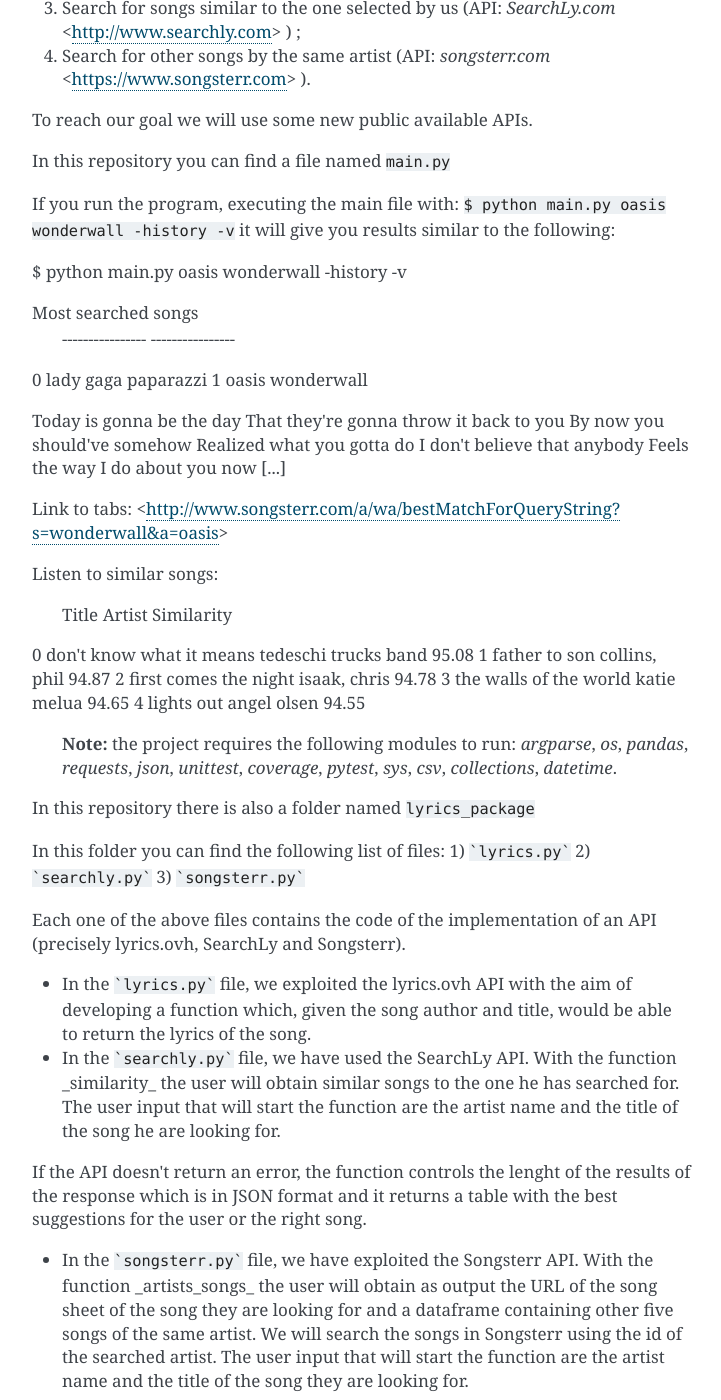
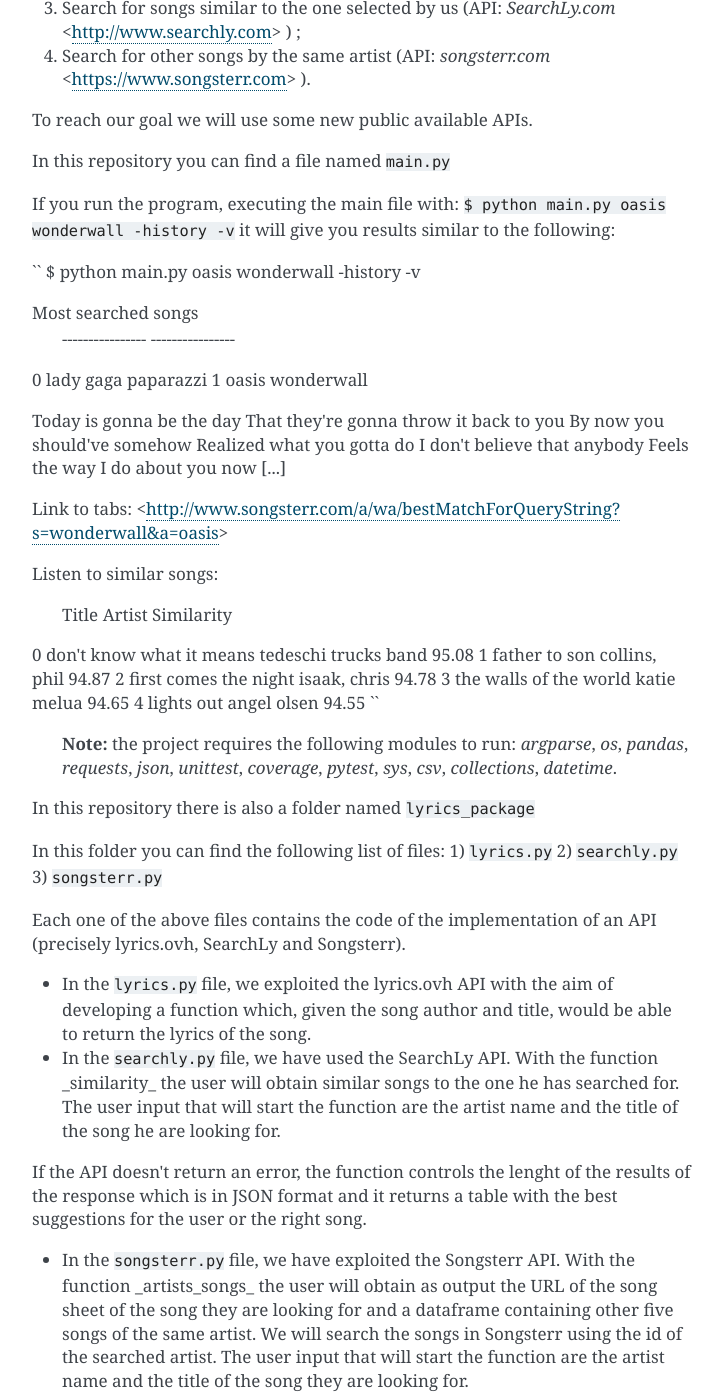
Before and after one commit to MattiaBrocco/Brain-Chain-LSPD-2020, a Sphinx documentation site: the page built from docs/index.rst, in a window 1280 px wide and 1400 px high, scrolled down 316 px. Shown: the whole window, without its empty margins (388-1109 px from the left). Built offline with Sphinx 7.4.7, drawn with Linux system fonts in a browser that asks for light colours.

````diff
--- a/docs/index.rst
+++ b/docs/index.rst
@@ -25,7 +25,7 @@ In this repository you can find a file named ``main.py``
 If you run the program, executing the main file with: ``$ python main.py oasis wonderwall -history -v`` it will  give you results similar to the following:
 
 
-
+``
 $ python main.py oasis wonderwall -history -v
 
 Most searched songs
@@ -51,24 +51,25 @@ Listen to similar songs:
 2     first comes the night          isaak, chris       94.78
 3    the walls of the world           katie melua       94.65
 4                lights out           angel olsen       94.55
+``
 
  **Note:** the project requires the following modules to run: *argparse*, *os*, *pandas*, *requests*, *json*, *unittest*, *coverage*, *pytest*, *sys*, *csv*, *collections*, *datetime*.
 
 In this repository there is also a folder named ``lyrics_package``
 
 In this folder you can find the following list of files:
-1) ```lyrics.py```
-2) ```searchly.py```
-3) ```songsterr.py```
+1) ``lyrics.py``
+2) ``searchly.py``
+3) ``songsterr.py``
 
 Each one of the above files contains the code of the implementation of an API (precisely lyrics.ovh, SearchLy and Songsterr).
 
-- In the ```lyrics.py``` file, we exploited the lyrics.ovh API with the aim of developing a function which, given the song author and title, would be able to return the lyrics of the song.
+- In the ``lyrics.py`` file, we exploited the lyrics.ovh API with the aim of developing a function which, given the song author and title, would be able to return the lyrics of the song.
 
-- In the ```searchly.py``` file, we have used the SearchLy API. With the function _similarity_ the user will obtain similar songs to the one he has searched for. The user input that will start the function are the artist name and the title of the song he are looking for.
+- In the ``searchly.py`` file, we have used the SearchLy API. With the function _similarity_ the user will obtain similar songs to the one he has searched for. The user input that will start the function are the artist name and the title of the song he are looking for.
 If the API doesn't return an error, the function controls the lenght of the results of the response which is in JSON format and it returns a table with the best suggestions for the user or the right song.
 
-- In the ```songsterr.py``` file, we have exploited the Songsterr API. With the function _artists_songs_ the user will obtain as output the URL of the song sheet of the song they are looking for and a dataframe containing other five songs of the same artist. We will search the songs in Songsterr using the id of the searched artist. The user input that will start the function are the artist name and the title of the song they are looking for.
+- In the ``songsterr.py`` file, we have exploited the Songsterr API. With the function _artists_songs_ the user will obtain as output the URL of the song sheet of the song they are looking for and a dataframe containing other five songs of the same artist. We will search the songs in Songsterr using the id of the searched artist. The user input that will start the function are the artist name and the title of the song they are looking for.
 
 
 ## COMMAND LINE PARAMETERS
````
